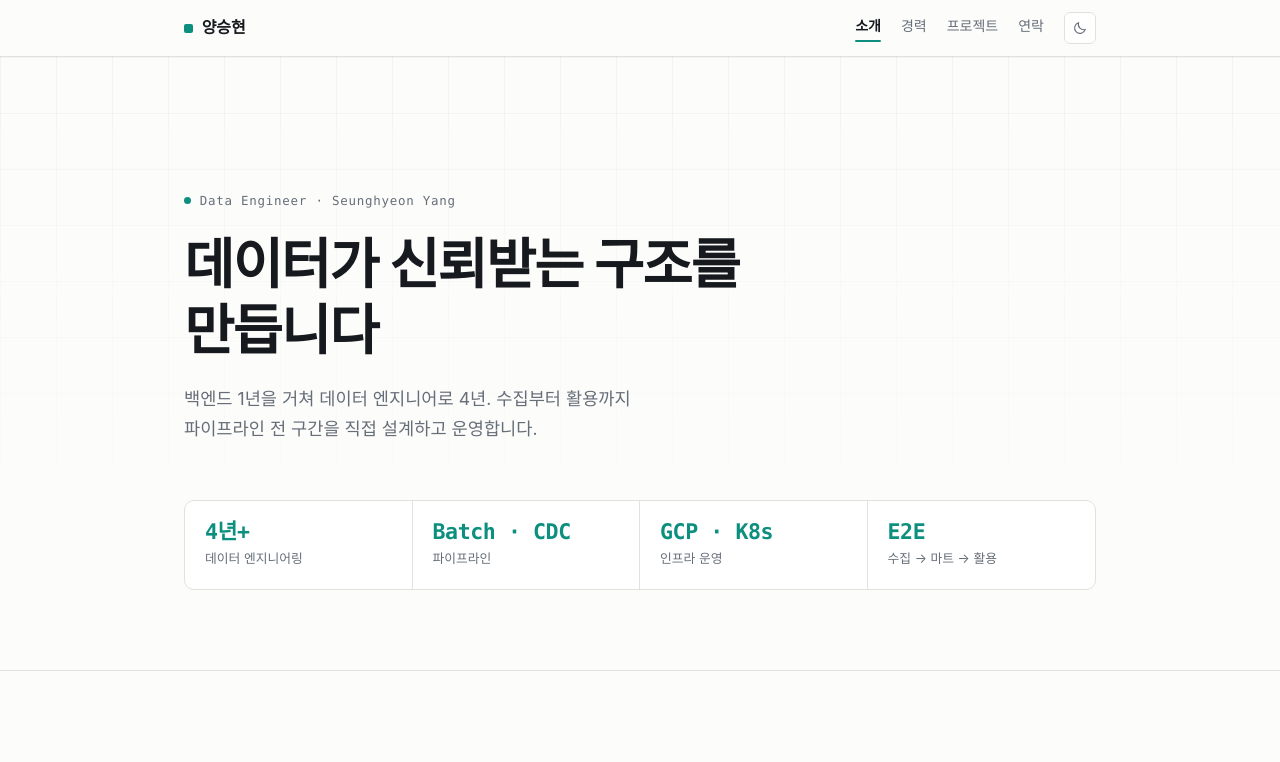
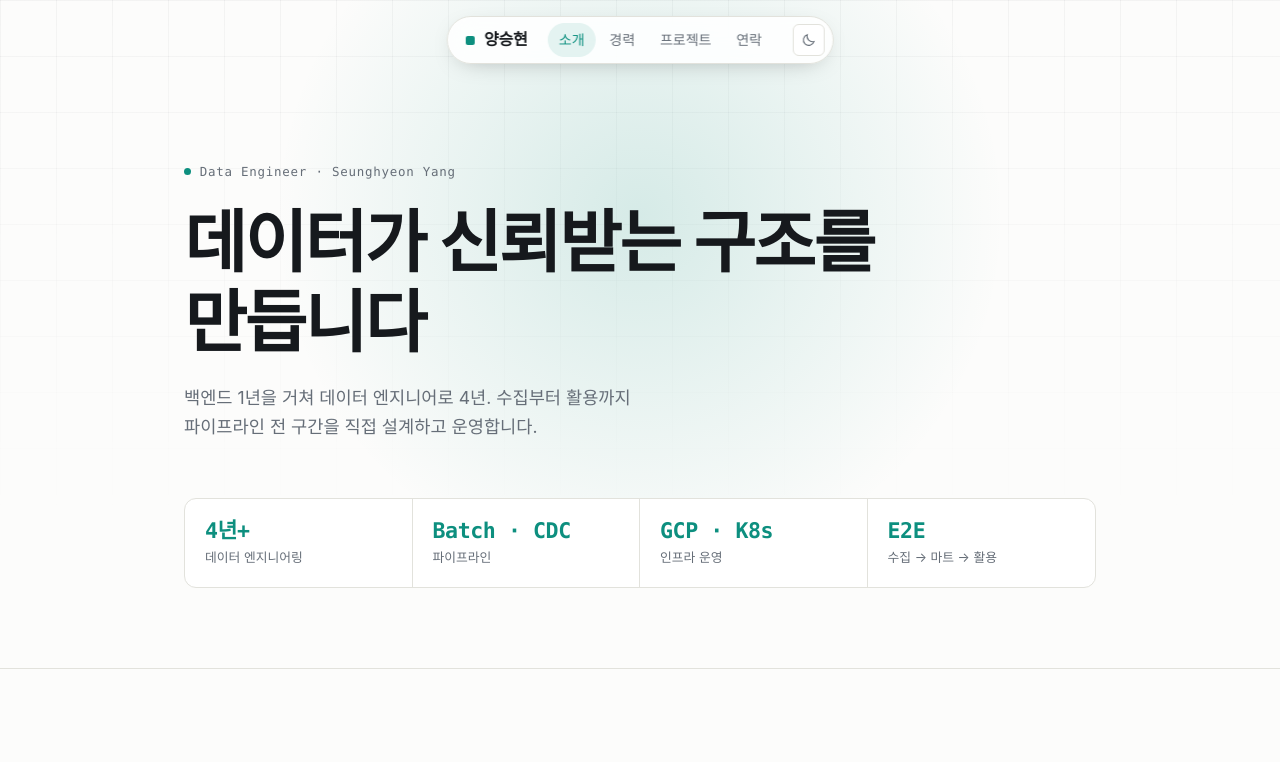
Before and after one commit to 1yangsh/1yangsh.github.io, an Astro site: page / in a window 1280 px wide. Shown: the top 762 px of the page. Built offline with nearby package versions, Linux system fonts and the light colour scheme; Astro itself is replaced by a stand-in of ours.

Commit message:
feat: 레이아웃 정돈 — 떠 있는 알약형 내비, 히어로 글로우, 알약 버튼
ahnsv 사이트의 '깔끔한' 인상을 만드는 요소를 미디어 없이 가져온다.
전체 화면 스크롤 스냅은 콘텐츠 높이가 제각각이라 채택하지 않았다.

- 상단 내비를 화면에 떠 있는 유리 알약으로 변경 (--nav-h 로 여백·앵커 오프셋 일원화)
- 히어로에 방사형 글로우 추가 (배경 비디오 대신, 0 바이트)
- 히어로 제목 크기 확대, 연락처를 알약 버튼으로
- 커스텀 스크롤바
- 프로젝트명 'Airflow 구축 및 운영' 로 변경, 해줌 직함 Software Engineer 로 변경

blur 는 미니파이어가 -webkit- 접두사를 떨어뜨려 일부 브라우저에서 빠질 수 있으므로,
배경 불투명도를 높여 블러 없이도 읽히게 했다.

Co-Authored-By: Claude Opus 4.8 (1M context) <noreply@anthropic.com>

```diff
--- a/src/components/Hero.astro
+++ b/src/components/Hero.astro
@@ -28,8 +28,26 @@ import { profile, metrics } from '../data/profile';
 <style>
   .hero {
     position: relative;
-    padding-block: clamp(4rem, 12vw, 8rem) clamp(3rem, 8vw, 5rem);
+    padding-block: calc(var(--nav-h) + clamp(2rem, 8vw, 5rem)) clamp(3rem, 8vw, 5rem);
     overflow: hidden;
+  }
+
+  /* 배경 미디어 대신 은은한 방사형 글로우로 첫 화면 분위기를 만든다 */
+  .hero::after {
+    content: '';
+    position: absolute;
+    top: -30%;
+    left: 50%;
+    transform: translateX(-50%);
+    width: min(52rem, 120%);
+    aspect-ratio: 1;
+    background: radial-gradient(
+      circle,
+      color-mix(in srgb, var(--accent) 16%, transparent) 0%,
+      transparent 62%
+    );
+    pointer-events: none;
+    z-index: 0;
   }
 
   /* 계기판 느낌의 격자 — 아래로 갈수록 사라짐 */
@@ -44,10 +62,12 @@ import { profile, metrics } from '../data/profile';
     -webkit-mask-image: linear-gradient(to bottom, #000 0%, transparent 78%);
     mask-image: linear-gradient(to bottom, #000 0%, transparent 78%);
     pointer-events: none;
+    z-index: 0;
   }
 
   .hero-inner {
     position: relative;
+    z-index: 1;
   }
 
   .eyebrow {
@@ -83,11 +103,11 @@ import { profile, metrics } from '../data/profile';
   }
 
   h1 {
-    font-size: clamp(2rem, 6.2vw, 3.4rem);
-    line-height: 1.22;
-    letter-spacing: -0.03em;
-    font-weight: 700;
-    max-width: 18ch;
+    font-size: clamp(2.25rem, 7.4vw, 4.25rem);
+    line-height: 1.18;
+    letter-spacing: -0.035em;
+    font-weight: 750;
+    max-width: 16ch;
   }
 
   .lede {
--- a/src/content/projects/airflow-platform.md
+++ b/src/content/projects/airflow-platform.md
@@ -1,5 +1,5 @@
 ---
-title: Kubernetes 기반 Airflow 플랫폼
+title: Airflow 구축 및 운영
 period: "2022.06 — 2023.05"
 org: 쏘카
 summary: 단일 호스트에서 돌던 Airflow를 이중화·격리·시크릿 관리를 갖춘 플랫폼으로 재구축.
--- a/src/data/profile.ts
+++ b/src/data/profile.ts
@@ -46,7 +46,7 @@ export const timeline = [
   {
     period: '2021.06 — 2022.06',
     org: '해줌',
-    role: 'Backend / Data Engineer',
+    role: 'Software Engineer',
     note: '태양광 발전 데이터 수집 플랫폼, 기상 데이터 파이프라인 자동화',
   },
 ] as const;
--- a/src/layouts/Base.astro
+++ b/src/layouts/Base.astro
@@ -48,7 +48,7 @@ const isHome = Astro.url.pathname === '/';
     <a class="skip-link" href="#main">본문으로 건너뛰기</a>
 
     <header class="nav">
-      <div class="wrap nav-inner">
+      <div class="nav-inner">
         <a href="/" class="brand">
           <span class="brand-mark" aria-hidden="true"></span>
           <span>{profile.name}</span>
@@ -158,20 +158,30 @@ const isHome = Astro.url.pathname === '/';
     </script>
 
     <style>
+      /* 화면 위에 떠 있는 알약형 내비 */
       .nav {
-        position: sticky;
-        top: 0;
+        position: fixed;
+        top: 1rem;
+        left: 50%;
+        transform: translateX(-50%);
         z-index: 50;
-        background: color-mix(in srgb, var(--bg) 85%, transparent);
-        backdrop-filter: blur(10px);
-        border-bottom: 1px solid var(--border);
+        max-width: calc(100% - 1.5rem);
       }
 
       .nav-inner {
         display: flex;
         align-items: center;
         gap: 1.25rem;
-        height: 3.5rem;
+        height: 3rem;
+        padding: 0 0.45rem 0 1.15rem;
+        border: 1px solid var(--border);
+        border-radius: 999px;
+        /* 블러가 걸리지 않는 브라우저에서도 읽히도록 불투명도를 충분히 준다.
+           빌드 미니파이어가 -webkit- 접두사를 임의로 떨어뜨리므로 블러에 의존하지 않는다. */
+        background: color-mix(in srgb, var(--surface) 88%, transparent);
+        -webkit-backdrop-filter: blur(14px) saturate(150%);
+        backdrop-filter: blur(14px) saturate(150%);
+        box-shadow: 0 6px 24px -12px rgb(0 0 0 / 0.35);
       }
 
       .brand {
@@ -180,7 +190,7 @@ const isHome = Astro.url.pathname === '/';
         gap: 0.55rem;
         font-weight: 650;
         letter-spacing: -0.01em;
-        margin-right: auto;
+        white-space: nowrap;
       }
 
       .brand-mark {
@@ -192,9 +202,18 @@ const isHome = Astro.url.pathname === '/';
 
       .nav-links {
         display: flex;
-        gap: 1.25rem;
+        gap: 0.15rem;
         font-size: 0.875rem;
         color: var(--muted);
+      }
+
+      .nav-links a {
+        display: block;
+        padding: 0.3rem 0.7rem;
+        border-radius: 999px;
+        transition:
+          color 0.15s ease,
+          background-color 0.15s ease;
       }
 
       .nav-links a:hover {
@@ -202,17 +221,8 @@ const isHome = Astro.url.pathname === '/';
       }
 
       .nav-links a[aria-current] {
-        color: var(--text);
-        font-weight: 600;
-      }
-
-      .nav-links a[aria-current]::after {
-        content: '';
-        display: block;
-        height: 2px;
-        margin-top: 3px;
-        border-radius: 1px;
-        background: var(--accent);
+        color: var(--accent);
+        background: var(--accent-soft);
       }
 
       @media (max-width: 34rem) {
--- a/src/pages/index.astro
+++ b/src/pages/index.astro
@@ -297,21 +297,29 @@ const projects = (await getCollection('projects')).sort((a, b) => a.data.order -
   }
 
   .links {
-    margin-top: 1.25rem;
+    margin-top: 1.5rem;
     display: flex;
     flex-wrap: wrap;
-    gap: 0.6rem 2rem;
+    gap: 0.6rem;
     font-family: var(--font-mono);
-    font-size: 0.9rem;
+    font-size: 0.875rem;
   }
 
   .links a {
-    border-bottom: 1px solid var(--border);
-    padding-bottom: 2px;
+    display: block;
+    padding: 0.55rem 1.15rem;
+    border: 1px solid var(--border);
+    border-radius: 999px;
+    background: var(--surface);
+    transition:
+      color 0.15s ease,
+      border-color 0.15s ease,
+      transform 0.15s ease;
   }
 
   .links a:hover {
     color: var(--accent);
     border-color: var(--accent);
+    transform: translateY(-1px);
   }
 </style>
--- a/src/pages/projects/[...slug].astro
+++ b/src/pages/projects/[...slug].astro
@@ -63,7 +63,7 @@ const { Content } = await render(entry);
 
 <style>
   .head {
-    padding-block: clamp(2.5rem, 8vw, 4.5rem) 2.25rem;
+    padding-block: calc(var(--nav-h) + clamp(1.25rem, 5vw, 2.75rem)) 2.25rem;
     border-bottom: 1px solid var(--border);
   }
 
--- a/src/styles/global.css
+++ b/src/styles/global.css
@@ -16,7 +16,10 @@
 
   --max: 62rem;
   --pad: clamp(1.25rem, 5vw, 2.5rem);
-  --radius: 10px;
+  --radius: 12px;
+
+  /* 떠 있는 내비가 차지하는 높이 — 첫 화면 여백과 앵커 오프셋에 함께 쓴다 */
+  --nav-h: 4.75rem;
 }
 
 :root[data-theme='dark'] {
@@ -72,7 +75,26 @@ ol {
 
 html {
   scroll-behavior: smooth;
+  scroll-padding-top: var(--nav-h);
   -webkit-text-size-adjust: 100%;
+}
+
+::-webkit-scrollbar {
+  width: 10px;
+}
+
+::-webkit-scrollbar-track {
+  background: var(--bg);
+}
+
+::-webkit-scrollbar-thumb {
+  background: var(--border);
+  border: 3px solid var(--bg);
+  border-radius: 999px;
+}
+
+::-webkit-scrollbar-thumb:hover {
+  background: var(--muted);
 }
 
 @media (prefers-reduced-motion: reduce) {
```
